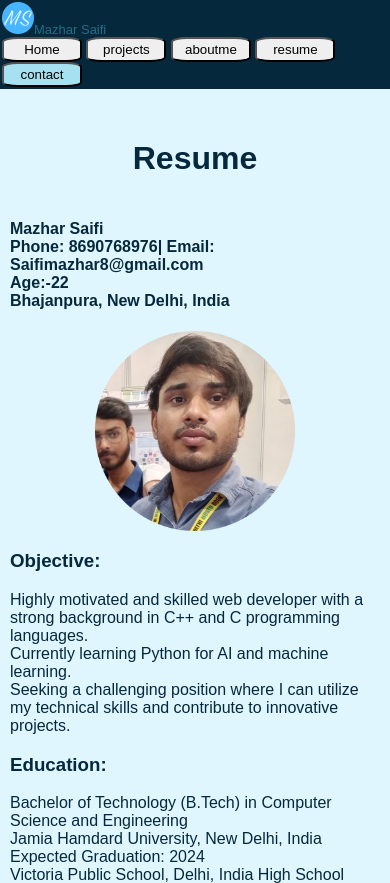
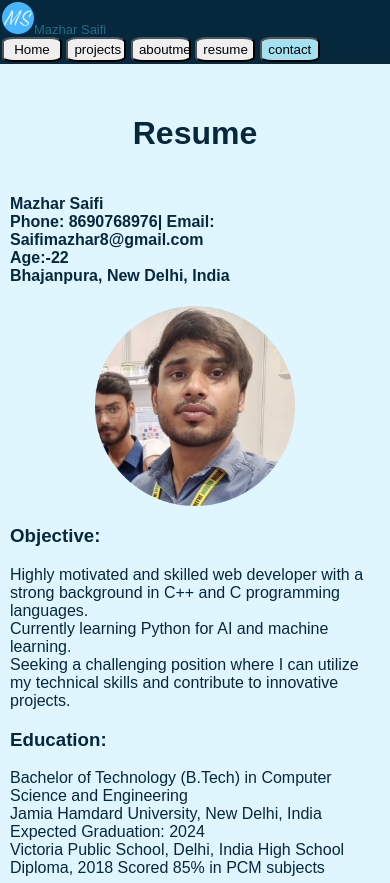
Before and after one commit to twister904/cv, a plain HTML site: page resume.html in a window 390 px wide. Shown: the top 883 px of the page. Drawn offline with Linux system fonts and the light colour scheme.

Commit message:
Update style2.css

```diff
--- a/style2.css
+++ b/style2.css
@@ -146,13 +146,13 @@ input[type=submit]:hover
     .navbar button
     {
         border-radius: 20%;
-        width: 80px;
+        width: 60px;
         height: 25px;
     }
     .navbar button:hover
     {
         border-radius: 20%;
-        width: 80px;
+        width: 60px;
         height: 25px;
         color:#06283D;
         background-color:#DFF6FF;
```
